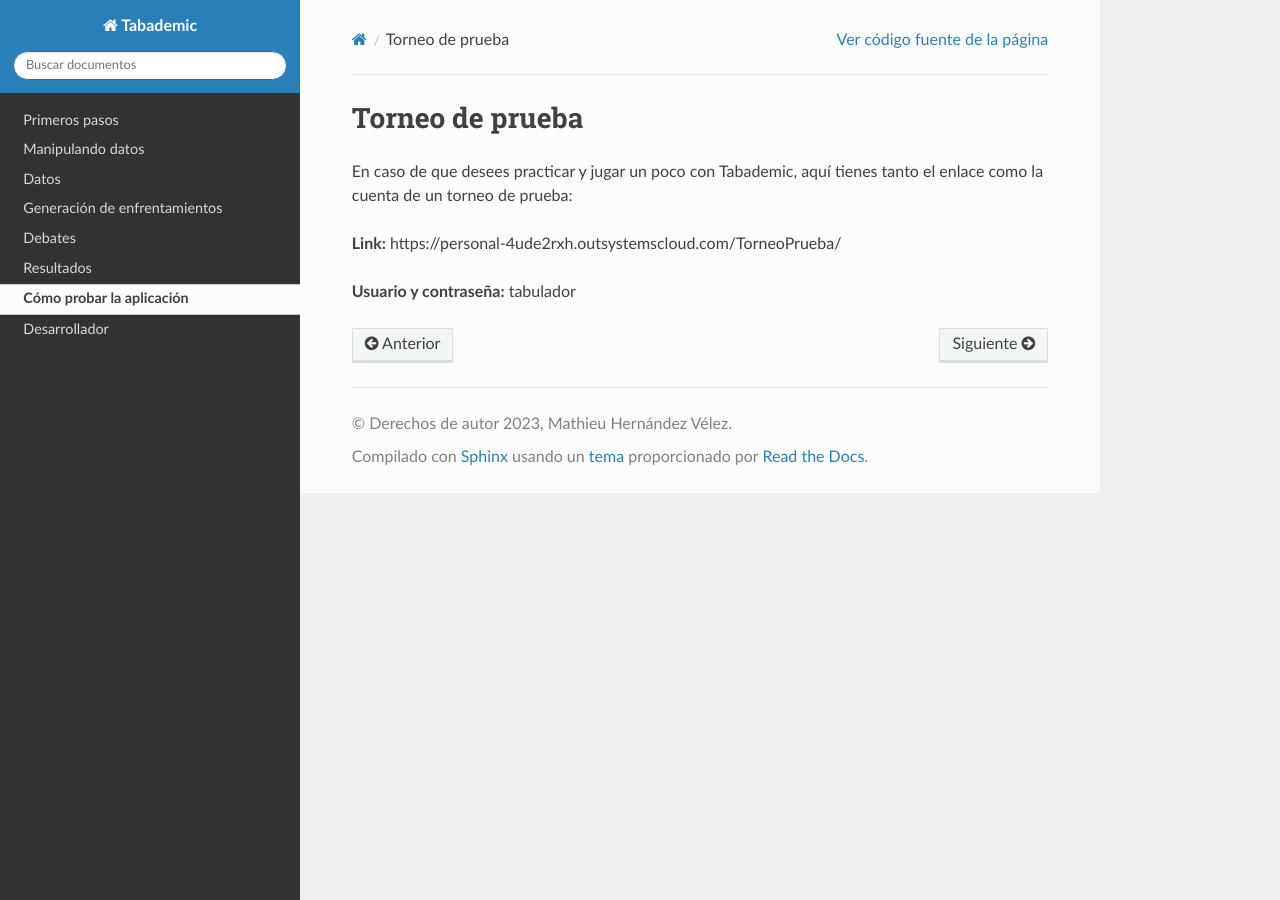
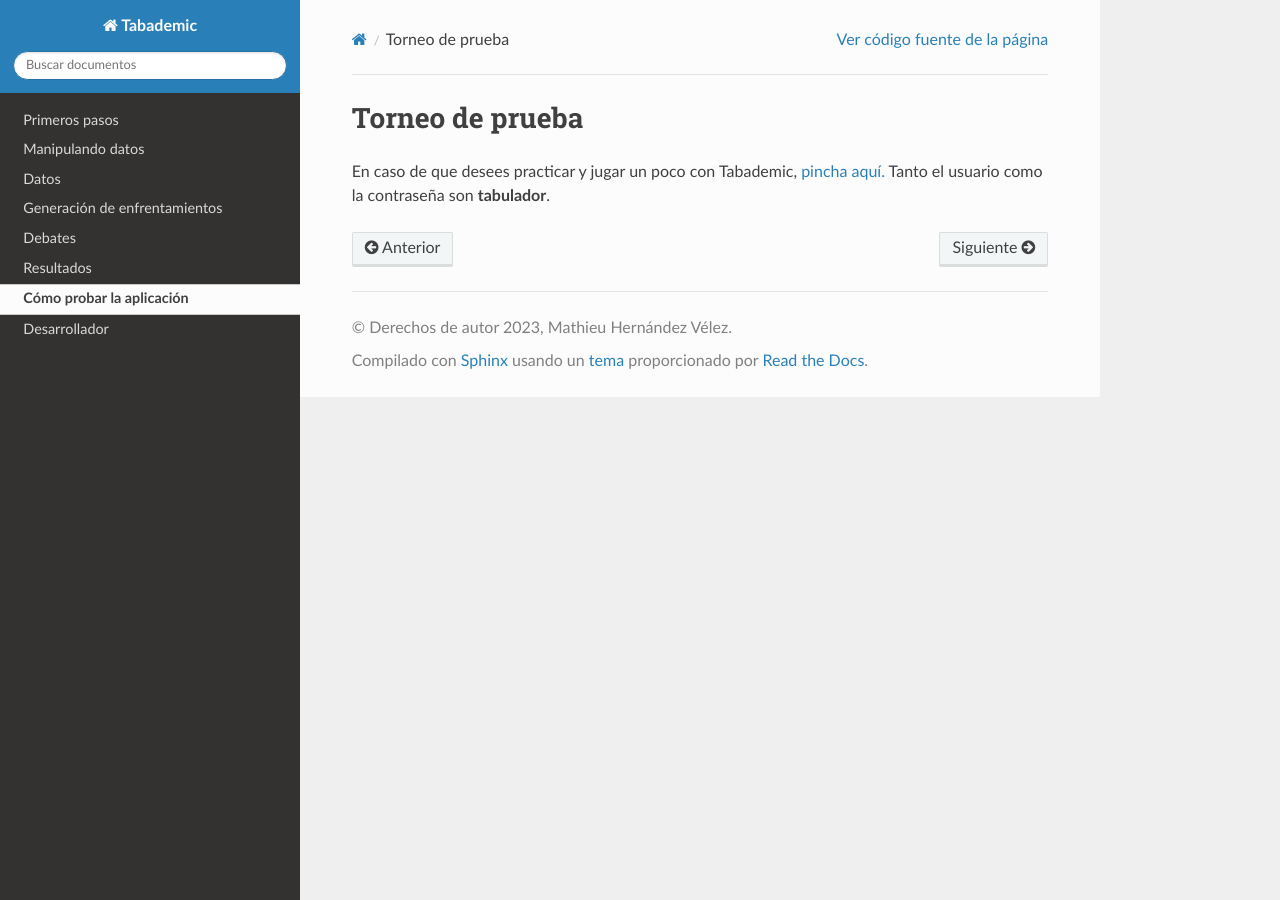
Before and after one commit to Mateo803/Tabademic-docs, a Sphinx documentation site: the page built from docs/source/probar_tabademic.md, in a window 1280 px wide. Built offline with Sphinx 7.4.7 and the Read the Docs theme 2.0.0, drawn with Linux system fonts in a browser that asks for light colours.

Commit message:
Refactor probar Tabademic

```diff
--- a/docs/source/probar_tabademic.md
+++ b/docs/source/probar_tabademic.md
@@ -1,7 +1,3 @@
 # Torneo de prueba
 
-En caso de que desees practicar y jugar un poco con Tabademic, aquí tienes tanto el enlace como la cuenta de un torneo de prueba:
-
-**Link:** https://personal-4ude2rxh.outsystemscloud.com/TorneoPrueba/
-
-**Usuario y contraseña:** tabulador
+En caso de que desees practicar y jugar un poco con Tabademic, [pincha aquí.](https://personal-4ude2rxh.outsystemscloud.com/TorneoPrueba/) Tanto el usuario como la contraseña son **tabulador**.
```
